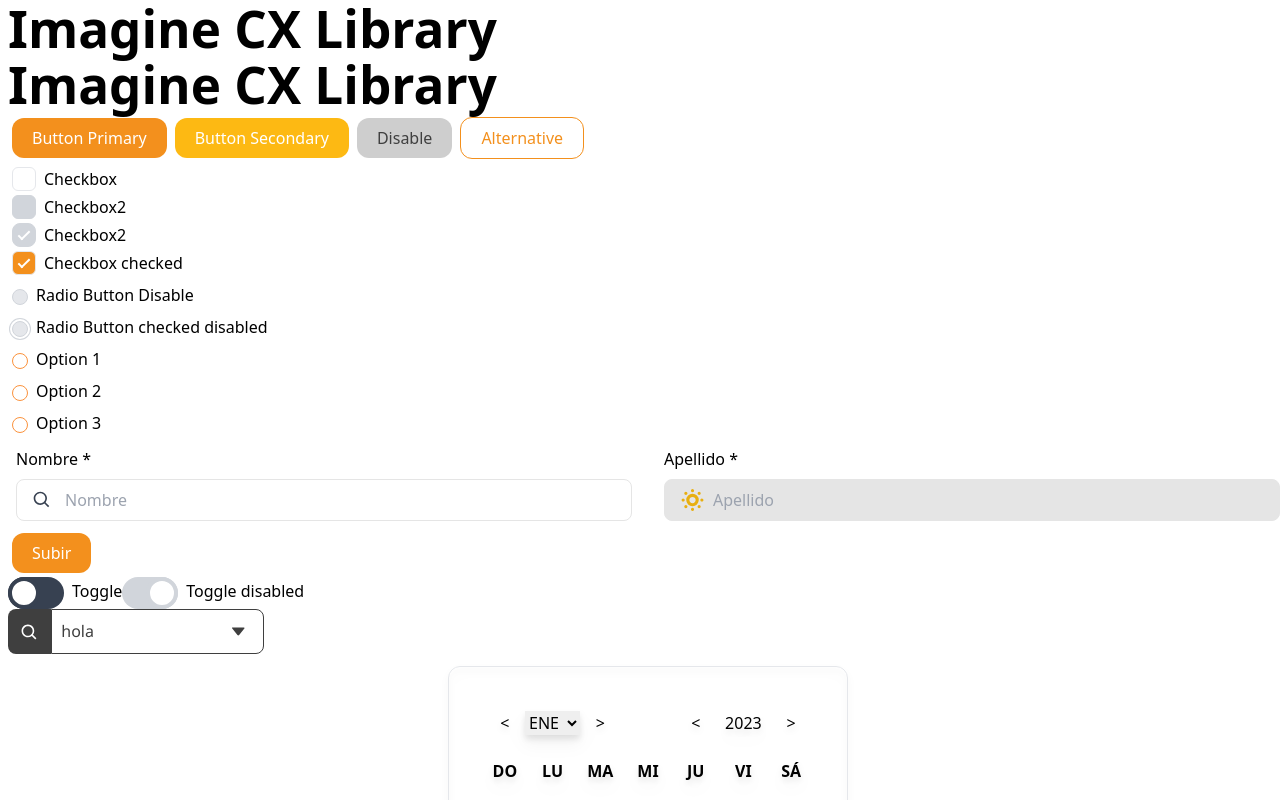
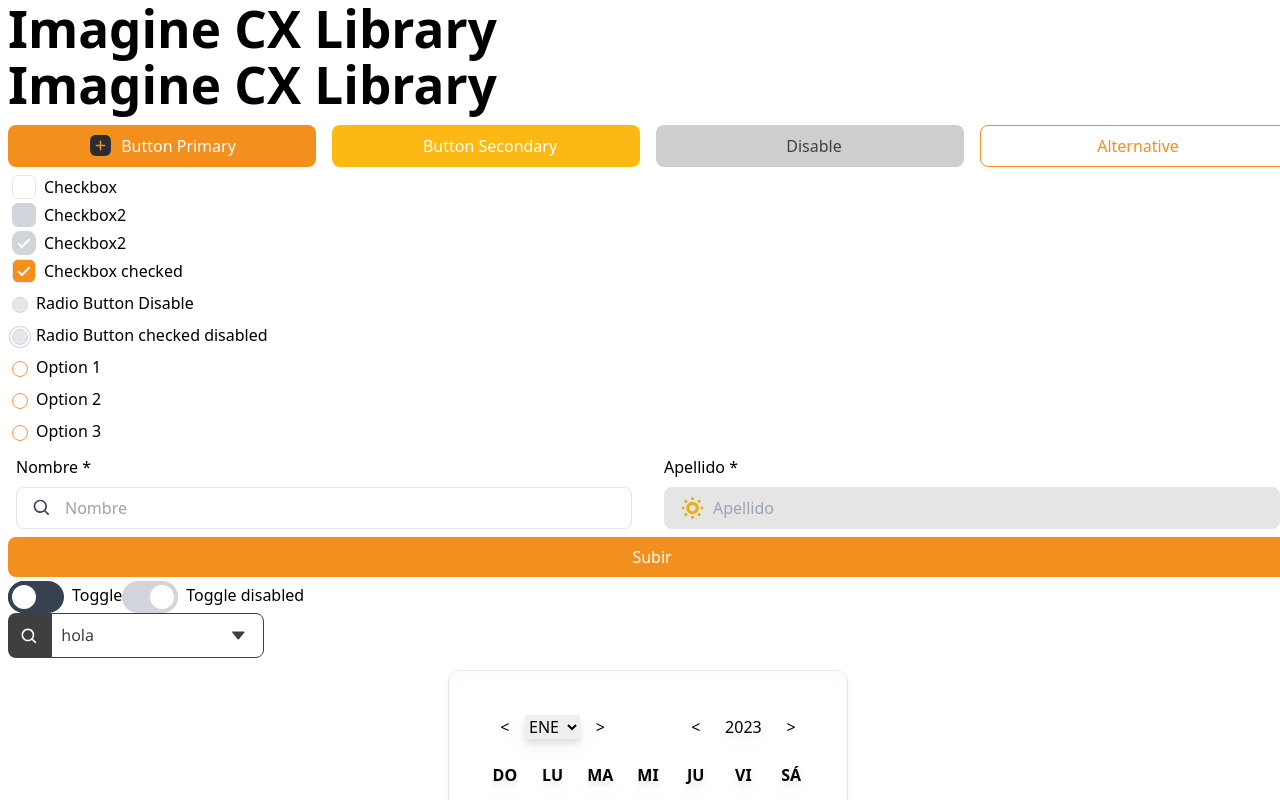
Before and after one commit to Imagine-CX/imaginecx-library, a React (Vite) app: page / in a window 1280 px wide. Shown: the top 800 px of the page. Built offline with nearby package versions, Linux system fonts and the light colour scheme.

Commit message:
Add icons in Buttons and styles corrected buttons

```diff
--- a/src/App.tsx
+++ b/src/App.tsx
@@ -17,8 +17,32 @@ function App() {
       <div>
         <Header text="Imagine CX Library" variant="h1" />
       </div>
-      <div>
-        <Button text="Button Primary" color="icx-btn-primary" />
+      <div className="icx-grid icx-grid-cols-4 icx-gap-4 icx-mt-3">
+        <Button
+          text="Button Primary"
+          color="icx-btn-primary"
+          icon={
+            <svg
+              width="25px"
+              height="25px"
+              viewBox="0 0 24.00 24.00"
+              fill="none"
+              xmlns="http://www.w3.org/2000/svg"
+              stroke="#000000"
+              stroke-width="0.00024000000000000003"
+            >
+              <g id="SVGRepo_bgCarrier" stroke-width="0"></g>
+              <g id="SVGRepo_tracerCarrier" stroke-linecap="round" stroke-linejoin="round"></g>
+              <g id="SVGRepo_iconCarrier">
+                {' '}
+                <path
+                  d="M16.19 2H7.81C4.17 2 2 4.17 2 7.81V16.18C2 19.83 4.17 22 7.81 22H16.18C19.82 22 21.99 19.83 21.99 16.19V7.81C22 4.17 19.83 2 16.19 2ZM16 12.75H12.75V16C12.75 16.41 12.41 16.75 12 16.75C11.59 16.75 11.25 16.41 11.25 16V12.75H8C7.59 12.75 7.25 12.41 7.25 12C7.25 11.59 7.59 11.25 8 11.25H11.25V8C11.25 7.59 11.59 7.25 12 7.25C12.41 7.25 12.75 7.59 12.75 8V11.25H16C16.41 11.25 16.75 11.59 16.75 12C16.75 12.41 16.41 12.75 16 12.75Z"
+                  fill="#292D32"
+                ></path>{' '}
+              </g>
+            </svg>
+          }
+        />
         <Button text="Button Secondary" color="icx-btn-secondary" />
         <Button text="Disable" color="icx-btn-secondary" disabled />
         <Button text="Alternative" color="icx-btn-alternative" />
--- a/src/components/Btns/Button.tsx
+++ b/src/components/Btns/Button.tsx
@@ -5,15 +5,26 @@ import { ButtonHTMLAttributes } from 'react';
 export interface IBtnPrimary extends ButtonHTMLAttributes<HTMLButtonElement> {
   text: string;
   color: string;
+  icon?: JSX.Element | null;
 }
 
-export const Button = ({ text, color, disabled, ...btnProps }: IBtnPrimary): JSX.Element => {
+export const Button = ({ text, color, disabled, icon, ...btnProps }: IBtnPrimary): JSX.Element => {
   const estiloBtn: string = disabled ? 'icx-btn-disable' : `${color}`;
 
   return (
     <>
-      <button className={`${estiloBtn} icx-m-1 icx-px-5 icx-py-2 icx-rounded-xl`} {...btnProps}>
-        <span className="">{text}</span>
+      <button
+        type="button"
+        className={`icx-flex ${estiloBtn} icx-rounded-lg icx-py-2 icx-mb-1 icx-w-full`}
+        disabled={disabled}
+        {...btnProps}
+      >
+        <div className="icx-m-auto">
+          <div className="icx-flex icx-items-center icx-space-x-2">
+            {icon ? <div>{icon}</div> : <div></div>}
+            <span>{text}</span>
+          </div>
+        </div>
       </button>
     </>
   );
```
